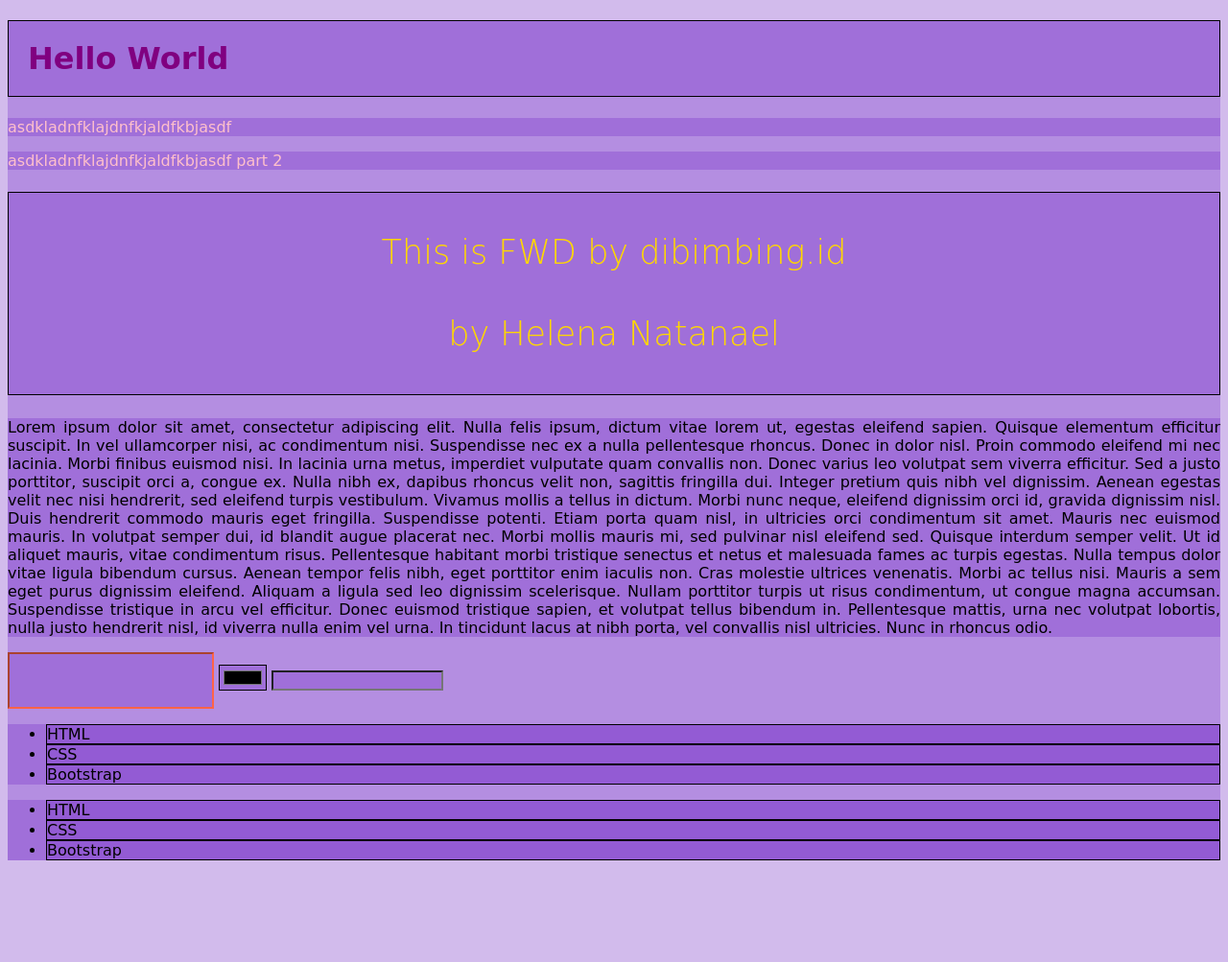
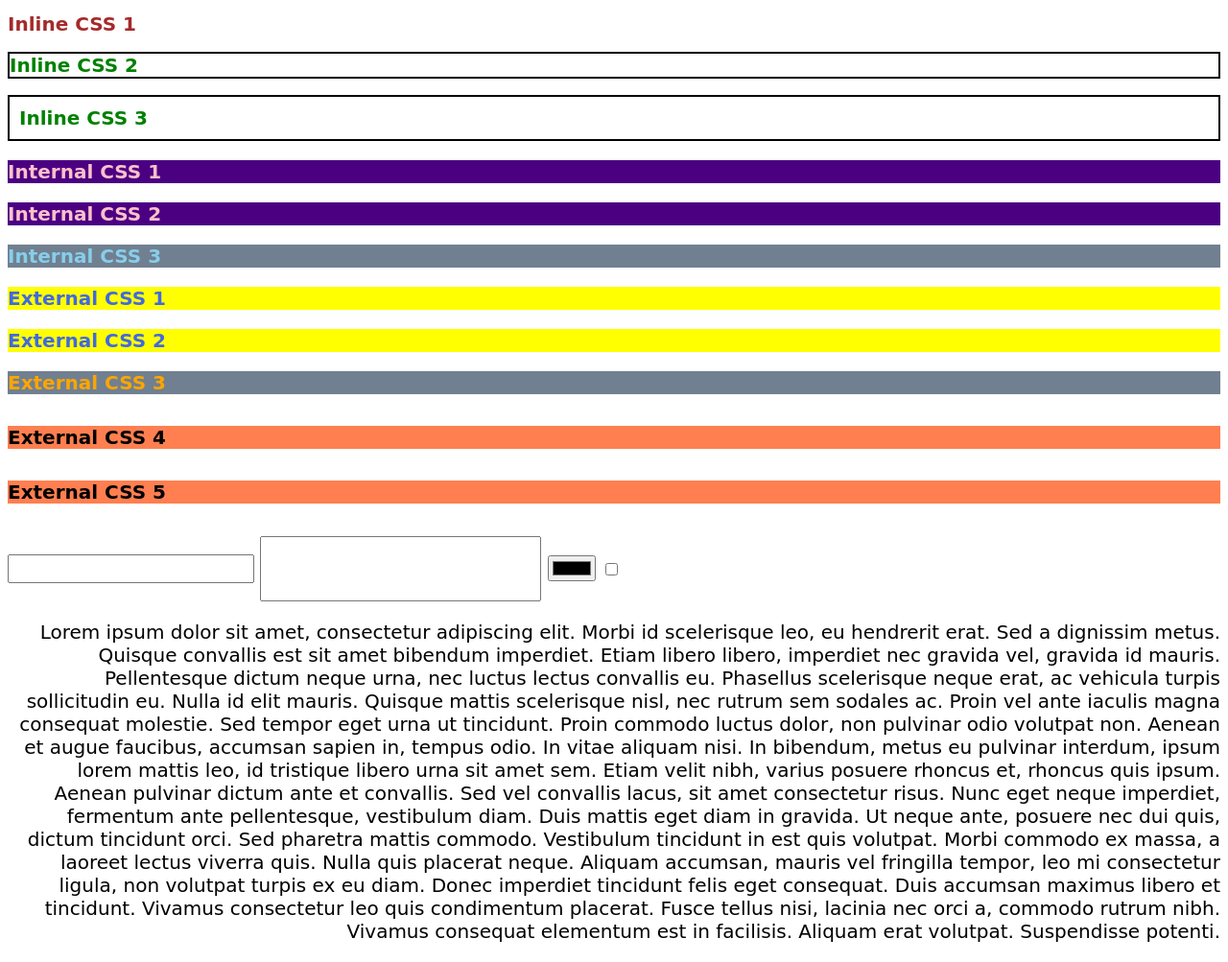
Before and after one commit to helenant007/dibimbing-id, a plain HTML site: page Day12/index.html in a window 1280 px wide. Shown: the whole page at 96% size. Before the commit the page ends 913 px from the top, so only its background shows below. Drawn offline with Linux system fonts and the light colour scheme; a web font is replaced by a local one.

Commit message:
update per Day12 FWD 8

```diff
--- a/Day12/index.html
+++ b/Day12/index.html
@@ -1,114 +1,105 @@
 <!DOCTYPE html>
 <html>
   <head>
-    <title>Day 12</title>
+    <title>Day 12 FWD 8</title>
+    <!-- Macondo Font -->
     <link rel="preconnect" href="https://fonts.googleapis.com" />
     <link rel="preconnect" href="https://fonts.gstatic.com" crossorigin />
     <link
-      href="https://fonts.googleapis.com/css2?family=Send+Flowers&display=swap"
+      href="https://fonts.googleapis.com/css2?family=Macondo&display=swap"
       rel="stylesheet"
     />
+
+    <link rel="stylesheet" href="style.css" />
     <style>
-      /*
-            1. camel case => colorPink
-            2. snake case => color-pink / color_pink
-            3. pascal case => ColorPink
-            */
-      .colorPink {
+      .internal1 {
         color: pink;
-        /* background-color: pink; */
+        background-color: indigo;
       }
-
-      #titleHelloWorld {
-        color: purple;
+      .internal2 {
+        color: skyblue;
+        background-color: slategray;
+      }
+      input[type='password'] {
         padding: 20px;
-        border: 1px solid black;
       }
-
-      #titleDibimbing {
-        font-size: 35px;
-        color: gold;
-        font-weight: 100;
-        line-height: 85px;
-        text-align: center;
-      }
-
-      h1 {
-        color: purple;
-        padding: 20px;
-        border: 1px solid black;
-      }
-
-      input[type='text'] {
-        padding: 20px;
-        border-color: tomato;
-      }
-
       * {
-        background-color: rgb(119 50 200 / 33%);
-        font-family: 'Send Flowers', cursive;
-      }
-      li {
-          border: 1px solid black;
+        font-family: 'Macondo', cursive;
+        /* fallback value */
+        font-size: 20px;
       }
     </style>
   </head>
   <body>
-    <h1>Hello World</h1>
-
-    <p class="colorPink">asdkladnfklajdnfkjaldfkbjasdf</p>
-    <p class="colorPink">asdkladnfklajdnfkjaldfkbjasdf part 2</p>
-
-    <h1 id="titleDibimbing">
-      This is FWD by dibimbing.id
-      <br />
-      by Helena Natanael
-    </h1>
-
-    <p style="text-align: justify;">
-      Lorem ipsum dolor sit amet, consectetur adipiscing elit. Nulla felis
-      ipsum, dictum vitae lorem ut, egestas eleifend sapien. Quisque elementum
-      efficitur suscipit. In vel ullamcorper nisi, ac condimentum nisi.
-      Suspendisse nec ex a nulla pellentesque rhoncus. Donec in dolor nisl.
-      Proin commodo eleifend mi nec lacinia. Morbi finibus euismod nisi. In
-      lacinia urna metus, imperdiet vulputate quam convallis non. Donec varius
-      leo volutpat sem viverra efficitur. Sed a justo porttitor, suscipit orci
-      a, congue ex. Nulla nibh ex, dapibus rhoncus velit non, sagittis fringilla
-      dui. Integer pretium quis nibh vel dignissim. Aenean egestas velit nec
-      nisi hendrerit, sed eleifend turpis vestibulum. Vivamus mollis a tellus in
-      dictum. Morbi nunc neque, eleifend dignissim orci id, gravida dignissim
-      nisl. Duis hendrerit commodo mauris eget fringilla. Suspendisse potenti.
-      Etiam porta quam nisl, in ultricies orci condimentum sit amet. Mauris nec
-      euismod mauris. In volutpat semper dui, id blandit augue placerat nec.
-      Morbi mollis mauris mi, sed pulvinar nisl eleifend sed. Quisque interdum
-      semper velit. Ut id aliquet mauris, vitae condimentum risus. Pellentesque
-      habitant morbi tristique senectus et netus et malesuada fames ac turpis
-      egestas. Nulla tempus dolor vitae ligula bibendum cursus. Aenean tempor
-      felis nibh, eget porttitor enim iaculis non. Cras molestie ultrices
-      venenatis. Morbi ac tellus nisi. Mauris a sem eget purus dignissim
-      eleifend. Aliquam a ligula sed leo dignissim scelerisque. Nullam porttitor
-      turpis ut risus condimentum, ut congue magna accumsan. Suspendisse
-      tristique in arcu vel efficitur. Donec euismod tristique sapien, et
-      volutpat tellus bibendum in. Pellentesque mattis, urna nec volutpat
-      lobortis, nulla justo hendrerit nisl, id viverra nulla enim vel urna. In
-      tincidunt lacus at nibh porta, vel convallis nisl ultricies. Nunc in
-      rhoncus odio.
-    </p>
-
-    <input type="text" />
-    <input type="color" />
-    <input type="password" />
-
-    <ul>
-        <li>HTML</li>
-        <li>CSS</li>
-        <li>Bootstrap</li>
-    </ul>
-
-    <ul>
-        <li>HTML</li>
-        <li>CSS</li>
-        <li>Bootstrap</li>
-    </ul>
+    <div>
+      <h1 style="color: brown">Inline CSS 1</h1>
+      <h2
+        style="
+          color: green;
+          border-color: black;
+          border-style: solid;
+          border-width: 2px;
+        "
+      >
+        Inline CSS 2
+      </h2>
+      <h2
+        style="
+          color: green;
+          border-color: black;
+          border-style: solid;
+          border-width: 2px;
+          padding: 10px;
+        "
+      >
+        Inline CSS 3
+      </h2>
+    </div>
+    <div>
+      <h3 class="internal1">Internal CSS 1</h3>
+      <h3 class="internal1">Internal CSS 2</h3>
+      <h3 class="internal2">Internal CSS 3</h3>
+    </div>
+    <div>
+      <h3 class="external1">External CSS 1</h3>
+      <h3 class="external1">External CSS 2</h3>
+      <h3 class="external2">External CSS 3</h3>
+      <h5>External CSS 4</h5>
+      <h5>External CSS 5</h5>
+    </div>
+    <div>
+      <input type="text" />
+      <input type="password" />
+      <input type="color" />
+      <input type="checkbox" />
+    </div>
+    <div>
+      <p style="text-align:right;">
+        Lorem ipsum dolor sit amet, consectetur adipiscing elit. Morbi id
+        scelerisque leo, eu hendrerit erat. Sed a dignissim metus. Quisque
+        convallis est sit amet bibendum imperdiet. Etiam libero libero,
+        imperdiet nec gravida vel, gravida id mauris. Pellentesque dictum neque
+        urna, nec luctus lectus convallis eu. Phasellus scelerisque neque erat,
+        ac vehicula turpis sollicitudin eu. Nulla id elit mauris. Quisque mattis
+        scelerisque nisl, nec rutrum sem sodales ac. Proin vel ante iaculis
+        magna consequat molestie. Sed tempor eget urna ut tincidunt. Proin
+        commodo luctus dolor, non pulvinar odio volutpat non. Aenean et augue
+        faucibus, accumsan sapien in, tempus odio. In vitae aliquam nisi. In
+        bibendum, metus eu pulvinar interdum, ipsum lorem mattis leo, id
+        tristique libero urna sit amet sem. Etiam velit nibh, varius posuere
+        rhoncus et, rhoncus quis ipsum. Aenean pulvinar dictum ante et
+        convallis. Sed vel convallis lacus, sit amet consectetur risus. Nunc
+        eget neque imperdiet, fermentum ante pellentesque, vestibulum diam. Duis
+        mattis eget diam in gravida. Ut neque ante, posuere nec dui quis, dictum
+        tincidunt orci. Sed pharetra mattis commodo. Vestibulum tincidunt in est
+        quis volutpat. Morbi commodo ex massa, a laoreet lectus viverra quis.
+        Nulla quis placerat neque. Aliquam accumsan, mauris vel fringilla
+        tempor, leo mi consectetur ligula, non volutpat turpis ex eu diam. Donec
+        imperdiet tincidunt felis eget consequat. Duis accumsan maximus libero
+        et tincidunt. Vivamus consectetur leo quis condimentum placerat. Fusce
+        tellus nisi, lacinia nec orci a, commodo rutrum nibh. Vivamus consequat
+        elementum est in facilisis. Aliquam erat volutpat. Suspendisse potenti.
+      </p>
+    </div>
   </body>
 </html>
--- /dev/null
+++ b/Day12/style.css
@@ -0,0 +1,13 @@
+.external1 {
+  color: royalblue;
+  background-color: yellow;
+}
+
+.external2 {
+  color: orange;
+  background-color: slategray;
+}
+
+h5 {
+   background-color: coral;
+}
--- a/Day12/styles.css
+++ /dev/null
@@ -1,6 +0,0 @@
-.bgPink {
-    background-color: pink;
-    color: green;
-    padding: 30px;
-    border: 1px solid black; /* shorthand */
-}
```
